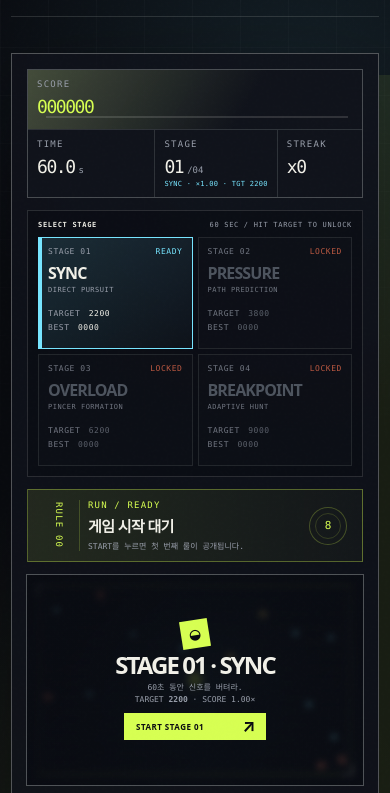
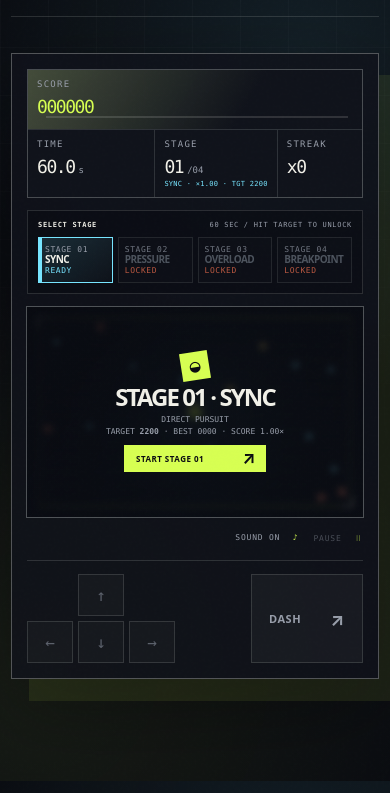
Before and after one commit to jung-jin-lee/nan2026-rule-shift, a website: page index.html in a window 390 px wide. Shown: the part 49-842 px from the top of the page. Drawn offline with Linux system fonts and the light colour scheme.

Commit message:
feat: compact stage selection layout

```diff
--- a/game.js
+++ b/game.js
@@ -470,13 +470,15 @@ function showToast(message) {
 
 function renderOverlay() {
   const selected = STAGES[state.selectedStageIndex];
+  const selectedBest = String(state.progress.stageBest[state.selectedStageIndex]).padStart(4, "0");
+  const selectedStageDetail = `${selected.cue}<br />TARGET <b class="overlay-score">${stageTargetLabel(selected)}</b> · BEST ${selectedBest} · SCORE ${selected.scoreMultiplier.toFixed(2)}×`;
   if (state.mode === "ready") {
     overlayTitle.textContent = `STAGE ${stageNumber(state.selectedStageIndex)} · ${selected.name}`;
-    overlayCopy.innerHTML = `60초 동안 신호를 버텨라.<br />TARGET <b class="overlay-score">${stageTargetLabel(selected)}</b> · SCORE ${selected.scoreMultiplier.toFixed(2)}×`;
+    overlayCopy.innerHTML = selectedStageDetail;
     startButton.innerHTML = `<span>START STAGE ${stageNumber(state.selectedStageIndex)}</span><b>↗</b>`;
   } else if (state.mode === "paused") {
     overlayTitle.textContent = `STAGE ${stageNumber()} · PAUSED`;
-    overlayCopy.innerHTML = `${state.stage.name} · TARGET <b class="overlay-score">${stageTargetLabel()}</b><br />준비되면 60초 런을 이어간다.`;
+    overlayCopy.innerHTML = `${selectedStageDetail}<br />RUN PAUSED`;
     startButton.innerHTML = "<span>RESUME RUN</span><b>↗</b>";
   } else if (state.mode === "over" && state.result) {
     const resultStage = STAGES[state.result.stageIndex];
@@ -484,14 +486,14 @@ function renderOverlay() {
     if (!state.result.cleared) {
       const missing = Math.max(0, resultStage.targetScore - finalScore);
       overlayTitle.textContent = `STAGE ${stageNumber(state.result.stageIndex)} · FAIL`;
-      overlayCopy.innerHTML = `SCORE <b class="overlay-score">${String(finalScore).padStart(6, "0")}</b> / TARGET ${stageTargetLabel(resultStage)}<br /><b>${String(missing).padStart(4, "0")}</b> points more. Retry this stage.`;
+      overlayCopy.innerHTML = `SCORE <b class="overlay-score">${String(finalScore).padStart(6, "0")}</b> / TARGET ${stageTargetLabel(resultStage)} · ${String(missing).padStart(4, "0")} LEFT<br />${selectedStageDetail}`;
     } else if (state.result.stageIndex === STAGES.length - 1) {
       overlayTitle.textContent = "ALL STAGES CLEAR";
-      overlayCopy.innerHTML = `STAGE 04 CLEAR · SCORE <b class="overlay-score">${String(finalScore).padStart(6, "0")}</b><br />All four signals are open. Choose any cleared stage.`;
+      overlayCopy.innerHTML = `STAGE 04 CLEAR · SCORE <b class="overlay-score">${String(finalScore).padStart(6, "0")}</b><br />${selectedStageDetail}`;
     } else {
       const nextStage = STAGES[state.selectedStageIndex];
       overlayTitle.textContent = `STAGE ${stageNumber(state.result.stageIndex)} · CLEAR`;
-      overlayCopy.innerHTML = `SCORE <b class="overlay-score">${String(finalScore).padStart(6, "0")}</b> / TARGET ${stageTargetLabel(resultStage)}<br />${state.result.newlyUnlocked ? `STAGE ${stageNumber(state.result.newlyUnlocked)} ${nextStage.name} OPEN` : `NEXT: STAGE ${stageNumber(state.selectedStageIndex)} ${nextStage.name}`}`;
+      overlayCopy.innerHTML = `SCORE <b class="overlay-score">${String(finalScore).padStart(6, "0")}</b> / TARGET ${stageTargetLabel(resultStage)}<br />${state.result.newlyUnlocked ? `STAGE ${stageNumber(state.result.newlyUnlocked)} ${nextStage.name} OPEN` : `NEXT: STAGE ${stageNumber(state.selectedStageIndex)} ${nextStage.name}`}<br />${selectedStageDetail}`;
     }
     startButton.innerHTML = `<span>PLAY STAGE ${stageNumber(state.selectedStageIndex)} · TARGET ${stageTargetLabel(selected)}</span><b>↗</b>`;
   }
@@ -502,8 +504,10 @@ function setMode(mode) {
   document.body.dataset.gameState = mode;
   canvas.dataset.gameState = mode;
   const isPaused = mode === "paused";
+  const showStageSelector = mode === "ready" || mode === "over";
   overlay.classList.toggle("is-hidden", mode === "playing");
-  stageSelector.hidden = mode === "playing" || isPaused;
+  stageSelector.hidden = !showStageSelector;
+  ruleStrip.hidden = !isPaused && mode !== "playing";
   pauseButton.disabled = mode !== "playing" && !isPaused;
   touchDirectionButtons.forEach((button) => { button.disabled = mode !== "playing"; });
   pauseButton.innerHTML = isPaused ? "RESUME <span>▶</span>" : "PAUSE <span>Ⅱ</span>";
--- a/index.html
+++ b/index.html
@@ -43,32 +43,24 @@
             </div>
             <div class="stage-grid">
               <button class="stage-option is-selected" type="button" data-stage-index="0" aria-pressed="true" aria-disabled="false">
-                <span class="stage-option-top"><span class="stage-number">STAGE 01</span><span class="stage-status" data-stage-status>READY</span></span>
-                <strong>SYNC</strong>
-                <span class="stage-cue">DIRECT PURSUIT</span>
-                <span class="stage-stat">TARGET <b data-stage-target>2200</b></span>
-                <span class="stage-stat">BEST <b data-stage-best>0000</b></span>
+                <span class="stage-option-label"><span class="stage-number">STAGE 01</span><strong>SYNC</strong></span>
+                <span class="stage-status" data-stage-status>READY</span>
+                <span class="sr-only">Target <b data-stage-target>2200</b>. Best <b data-stage-best>0000</b>.</span>
               </button>
               <button class="stage-option" type="button" data-stage-index="1" aria-pressed="false" aria-disabled="true" disabled>
-                <span class="stage-option-top"><span class="stage-number">STAGE 02</span><span class="stage-status" data-stage-status>LOCKED</span></span>
-                <strong>PRESSURE</strong>
-                <span class="stage-cue">PATH PREDICTION</span>
-                <span class="stage-stat">TARGET <b data-stage-target>3800</b></span>
-                <span class="stage-stat">BEST <b data-stage-best>0000</b></span>
+                <span class="stage-option-label"><span class="stage-number">STAGE 02</span><strong>PRESSURE</strong></span>
+                <span class="stage-status" data-stage-status>LOCKED</span>
+                <span class="sr-only">Target <b data-stage-target>3800</b>. Best <b data-stage-best>0000</b>.</span>
               </button>
               <button class="stage-option" type="button" data-stage-index="2" aria-pressed="false" aria-disabled="true" disabled>
-                <span class="stage-option-top"><span class="stage-number">STAGE 03</span><span class="stage-status" data-stage-status>LOCKED</span></span>
-                <strong>OVERLOAD</strong>
-                <span class="stage-cue">PINCER FORMATION</span>
-                <span class="stage-stat">TARGET <b data-stage-target>6200</b></span>
-                <span class="stage-stat">BEST <b data-stage-best>0000</b></span>
+                <span class="stage-option-label"><span class="stage-number">STAGE 03</span><strong>OVERLOAD</strong></span>
+                <span class="stage-status" data-stage-status>LOCKED</span>
+                <span class="sr-only">Target <b data-stage-target>6200</b>. Best <b data-stage-best>0000</b>.</span>
               </button>
               <button class="stage-option" type="button" data-stage-index="3" aria-pressed="false" aria-disabled="true" disabled>
-                <span class="stage-option-top"><span class="stage-number">STAGE 04</span><span class="stage-status" data-stage-status>LOCKED</span></span>
-                <strong>BREAKPOINT</strong>
-                <span class="stage-cue">ADAPTIVE HUNT</span>
-                <span class="stage-stat">TARGET <b data-stage-target>9000</b></span>
-                <span class="stage-stat">BEST <b data-stage-best>0000</b></span>
+                <span class="stage-option-label"><span class="stage-number">STAGE 04</span><strong>BREAKPOINT</strong></span>
+                <span class="stage-status" data-stage-status>LOCKED</span>
+                <span class="sr-only">Target <b data-stage-target>9000</b>. Best <b data-stage-best>0000</b>.</span>
               </button>
             </div>
             <p class="sr-only" id="stageSelectStatus" aria-live="polite"></p>
--- a/styles.css
+++ b/styles.css
@@ -73,30 +73,27 @@ h1 em { color: var(--lime); font-style: normal; }
 .metric i { margin-left: 4px; color: var(--muted); font-size: 9px; font-style: normal; }
 .metric-stage b { display: block; margin-top: 3px; color: var(--cyan); font-size: 8px; font-weight: 400; letter-spacing: .04em; white-space: nowrap; }
 
-.stage-selector { margin-top: 12px; padding: 13px; border: 1px solid var(--line); background: rgba(7, 10, 16, .48); }
+.stage-selector { margin-top: 12px; padding: 11px 12px; border: 1px solid var(--line); background: rgba(7, 10, 16, .48); }
 .stage-selector[hidden] { display: none; }
-.stage-selector-heading { display: flex; align-items: center; justify-content: space-between; gap: 12px; margin-bottom: 10px; color: var(--muted); font-size: 8px; letter-spacing: .1em; }
+.stage-selector-heading { display: flex; align-items: center; justify-content: space-between; gap: 12px; margin-bottom: 8px; color: var(--muted); font-size: 8px; letter-spacing: .1em; }
 .stage-selector-heading span:first-child { color: var(--paper); font-weight: 700; }
 .stage-grid { display: grid; grid-template-columns: repeat(4, minmax(0, 1fr)); gap: 6px; }
-.stage-option { position: relative; display: grid; align-content: start; min-width: 0; min-height: 127px; padding: 10px; border: 1px solid var(--line); color: var(--paper); background: rgba(241,240,232,.025); text-align: left; transition: border-color .16s, background .16s, transform .16s; }
+.stage-option { position: relative; display: flex; flex-direction: column; align-items: stretch; justify-content: center; gap: 2px; min-width: 0; min-height: 48px; padding: 5px 8px; border: 1px solid var(--line); color: var(--paper); background: rgba(241,240,232,.025); text-align: left; transition: border-color .16s, background .16s, transform .16s; }
 .stage-option:hover:not(:disabled) { border-color: rgba(119,229,255,.7); background: rgba(119,229,255,.07); transform: translateY(-2px); }
 .stage-option.is-selected { border-color: var(--cyan); background: linear-gradient(145deg, rgba(119,229,255,.15), rgba(119,229,255,.025)); box-shadow: inset 3px 0 0 var(--cyan); }
 .stage-option.is-cleared:not(.is-selected) { border-color: rgba(215,255,82,.38); }
 .stage-option:disabled { cursor: not-allowed; color: #68707b; background: rgba(241,240,232,.012); opacity: .72; }
-.stage-option-top { display: flex; align-items: center; justify-content: space-between; gap: 5px; }
-.stage-number, .stage-status, .stage-cue, .stage-stat { display: block; font-size: 8px; letter-spacing: .07em; }
+.stage-option-label { display: grid; min-width: 0; gap: 1px; }
+.stage-number, .stage-status { display: block; font-size: 8px; letter-spacing: .07em; }
 .stage-number { color: var(--muted); }
 .stage-status { color: var(--cyan); }
 .stage-option.is-cleared .stage-status { color: var(--lime); }
 .stage-option.is-locked .stage-status { color: var(--orange); }
-.stage-option strong { display: block; overflow: hidden; margin-top: 12px; color: inherit; font: 800 clamp(14px, 1.4vw, 19px)/.95 var(--font-display); letter-spacing: -.055em; text-overflow: ellipsis; white-space: nowrap; }
-.stage-cue { min-height: 20px; margin-top: 5px; color: var(--muted); font-size: 7px; line-height: 1.35; }
-.stage-stat { margin-top: 5px; color: var(--muted); }
-.stage-stat b { margin-left: 3px; color: var(--paper); font-weight: 500; }
-.stage-option.is-locked .stage-stat b { color: #7a818c; }
+.stage-option strong { display: block; overflow: hidden; color: inherit; font: 800 clamp(12px, 1.4vw, 17px)/.95 var(--font-display); letter-spacing: -.055em; text-overflow: ellipsis; white-space: nowrap; }
 .sr-only { position: absolute; width: 1px; height: 1px; overflow: hidden; clip: rect(0, 0, 0, 0); clip-path: inset(50%); white-space: nowrap; }
 
 .rule-strip { display: grid; grid-template-columns: 74px 1fr 60px; gap: 16px; align-items: center; min-height: 84px; margin-top: 12px; padding: 14px 16px; border: 1px solid rgba(215,255,82,.33); background: linear-gradient(90deg, rgba(215,255,82,.1), rgba(215,255,82,.025)); }
+.rule-strip[hidden] { display: none; }
 .rule-index { align-self: stretch; display: grid; place-items: center; border-right: 1px solid rgba(215,255,82,.2); color: var(--lime); font-size: 9px; writing-mode: vertical-rl; letter-spacing: .13em; }
 .rule-main { min-width: 0; }
 .rule-label { color: var(--lime); font-size: 9px; letter-spacing: .13em; }
@@ -167,10 +164,9 @@ h1 em { color: var(--lime); font-style: normal; }
   .metric-stage b { font-size: 7px; }
   .stage-selector { padding: 10px; }
   .stage-selector-heading { margin-bottom: 8px; font-size: 7px; }
-  .stage-grid { grid-template-columns: repeat(2, minmax(0, 1fr)); gap: 5px; }
-  .stage-option { min-height: 112px; padding: 9px; }
-  .stage-option strong { margin-top: 10px; font-size: 16px; }
-  .stage-cue { min-height: 18px; font-size: 7px; }
+  .stage-grid { grid-template-columns: repeat(4, minmax(0, 1fr)); gap: 5px; }
+  .stage-option { min-height: 46px; padding: 5px 6px; }
+  .stage-option strong { font-size: 10px; }
   .rule-strip { grid-template-columns: 42px 1fr 43px; gap: 8px; min-height: 72px; padding: 10px; }
   .rule-timer { width: 38px; height: 38px; }
   .rule-main strong { font-size: 15px; }
@@ -205,6 +201,21 @@ h1 em { color: var(--lime); font-style: normal; }
   .touch-dash span { font-size: 18px; }
 }
 
+@media (max-width: 360px) {
+  .stage-option { min-height: 56px; padding-inline: 3px; }
+  .stage-option strong {
+    max-width: none;
+    min-height: auto;
+    overflow: visible;
+    font-size: 8px;
+    line-height: 1;
+    letter-spacing: -.075em;
+    overflow-wrap: normal;
+    text-overflow: clip;
+    white-space: nowrap;
+  }
+}
+
 @media (prefers-reduced-motion: reduce) {
   html { scroll-behavior: auto; }
   *, *::before, *::after { scroll-behavior: auto !important; transition-duration: .01ms !important; animation-duration: .01ms !important; animation-iteration-count: 1 !important; }
```
